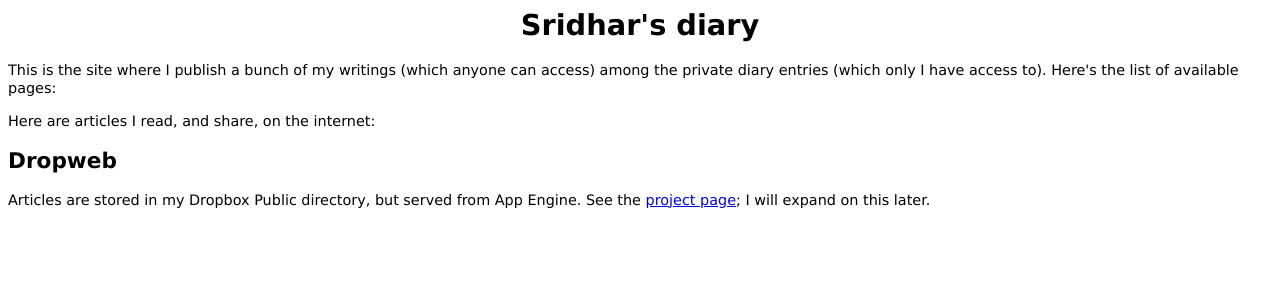
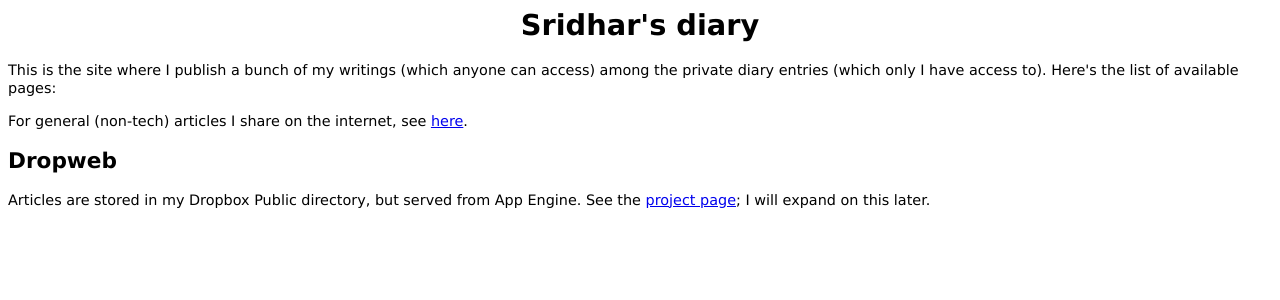
Before and after one commit to srid/dropweb, a Python web app: template templates/main.html in a window 1280 px wide. Shown: the top 300 px of the page. Run offline with Jinja, Linux system fonts and the light colour scheme; the template is opened without the code that fills it, so the values that code supplies are empty.

Commit message:
[main] link to google reader

```diff
--- a/templates/main.html
+++ b/templates/main.html
@@ -7,7 +7,7 @@
 
     <p>This is the site where I publish a bunch of my writings (which
     anyone can access) among the private diary entries (which only I have access
-    to). Here's the list of available pages:
+    to). Here's the list of available pages:</p>
 
     <ul>
     {% for page in pages %}
@@ -17,13 +17,8 @@
     {% endfor %}
     </ul>
 
-    <p>Here are articles I read, and share, on the internet:
-
-    <script type="text/javascript" src="http://feeds.delicious.com/v2/js/nearfar/pub%3Amain?title=Links&icon=rss&count=5&bullet=%C2%BB&sort=date&extended"></script>
-    <script type="text/javascript" src="http://feeds.delicious.com/v2/js/nearfar/pub%3Atech?title=Links(Tech)&icon=rss&count=5&bullet=%C2%BB&sort=date&extended"></script>
-
-    </p>
-
+    <p>For general (non-tech) articles I share on the internet, see
+    <a href="http://www.google.com/reader/shared/04241088551180937596">here</a>.
     </p>
 
     <h2 id="dropweb">Dropweb</h2>
```
